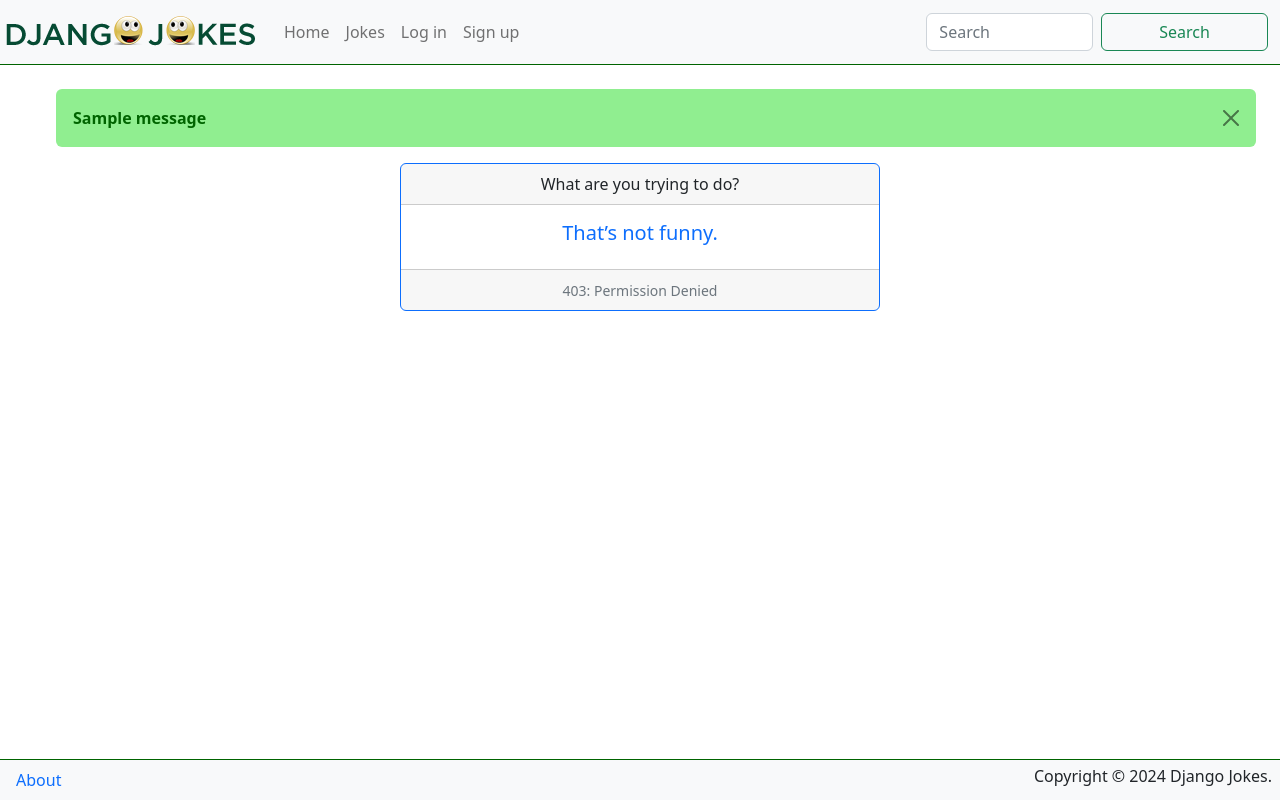
After one commit to gswills/djangojokes.com, a Django app: template templates/403.html in a window 1280 px wide. The commit adds this page. Run offline with Django 5.2, Linux system fonts and the light colour scheme; the template is opened without the code that fills it, so the values that code supplies are empty; tables that the repository leaves empty hold one stand-in row (values such as "Sample post"); one stand-in notice (Sample message) is shown; parts of the project's set-up code (start-up, migrations or seed data) failed here and were passed over; some libraries are stand-ins or nearby versions.

Commit message:
Through L11-T5

```diff
--- a/static/css/main.css
+++ b/static/css/main.css
@@ -24,3 +24,33 @@ label {
   font-weight: normal;
   margin: 0 1rem;
 }
+
+/* MESSAGE STYLES */
+.message {
+  background-color: palegoldenrod;
+  color: black;
+}
+
+.messagedebug {
+  background-color: slategray;
+  color: white;
+}
+.messageinfo {
+  background-color: azure;
+  color: darkblue;
+}
+
+.messagesuccess {
+  background-color: lightgreen;
+  color: darkgreen;
+}
+
+.messagewarning {
+  background-color: lightgoldenrodyellow;
+  color: darkgoldenrod;
+}
+
+.messageerror {
+  background-color: pink;
+  color: darkred;
+}
--- /dev/null
+++ b/templates/403.html
@@ -0,0 +1,15 @@
+{% extends "_base.html" %}
+
+{% block title %}403: Permission Denied{% endblock %}
+{% block main %}
+  <div class="card border-primary m-auto mb-3 text-center"
+    style="max-width: 30rem">
+    <div class="card-header">What are you trying to do?</div>
+    <div class="card-body text-primary">
+      <h5 class="card-title">That’s not funny.</h5>
+    </div>
+    <div class="card-footer">
+      <small class="text-muted">403: Permission Denied</small>
+    </div>
+  </div>
+{% endblock %}
--- a/templates/_base.html
+++ b/templates/_base.html
@@ -72,6 +72,16 @@
   </nav>
 </header>
 <main class="m-4 pb-5">
+  {% if messages %}
+    <ul>
+      {% for message in messages %}
+      <div class="alert message{{ message.tags }} alert-dismissible" role="alert">
+          <strong>{{message}}</strong>
+          <button type="button" class="btn-close" data-dismiss="alert" aria-label="Close"></button>
+        </div>
+      {% endfor %}
+    </ul>
+  {% endif %}
   {% block main %}<h2>Welcome!</h2>{% endblock %}
 </main>
 <footer class="fixed-bottom bg-light row">
```
Also changed, not shown: jokes/views.py (+12 -4 lines), pages/views.py (+12 -1 lines), users/views.py (+6 -2 lines).
